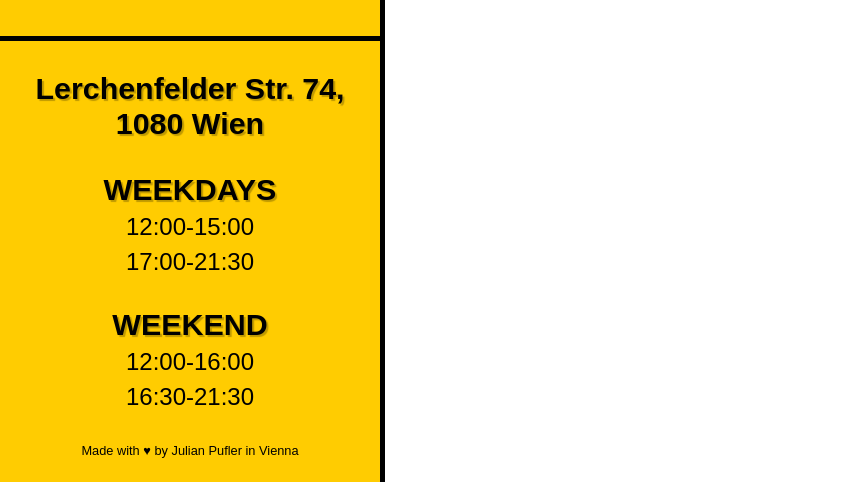
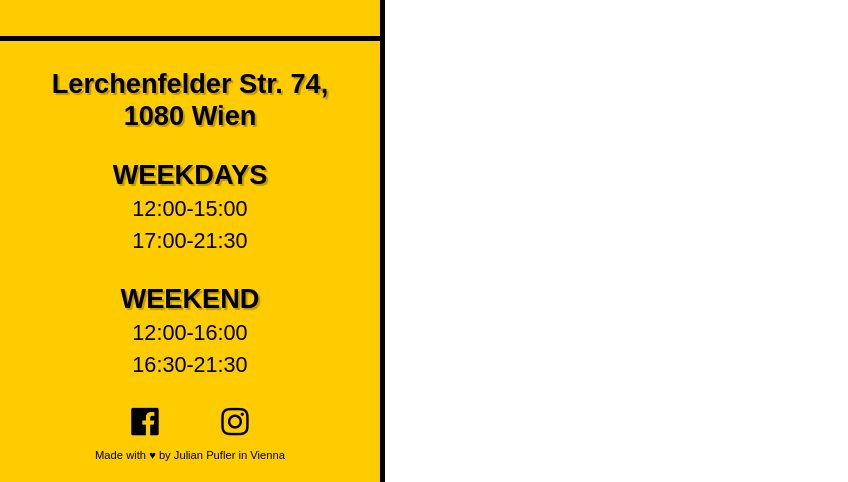
Before and after one commit to puf17640/oreno-ramen, a plain HTML site: page index.html in a window 1280 px wide. Shown: the part 318-800 px from the top of the page, without its empty margins (0-848 px from the left). Drawn offline with nearby package versions, Linux system fonts and the light colour scheme; some packages are replaced by stand-ins of ours; a web font is replaced by a local one.

Commit message:
social links added

```diff
--- a/index.html
+++ b/index.html
@@ -10,6 +10,7 @@
 	<script src="https://cdnjs.cloudflare.com/ajax/libs/jquery/3.4.1/jquery.min.js"></script>
 	<script src="https://cdn.jsdelivr.net/npm/lozad/dist/lozad.min.js"></script>
 	<script src="index.js"></script>
+	<link rel="stylesheet" href="https://cdnjs.cloudflare.com/ajax/libs/font-awesome/4.7.0/css/font-awesome.min.css">
 </head>
 <body>
 	<div class="left">
@@ -21,6 +22,10 @@
 				<p class="bigText caps">Weekdays<br><span class="smallText">12:00-15:00<br>17:00-21:30</span></p>
 				<p class="bigText caps">Weekend<br><span class="smallText">12:00-16:00<br>16:30-21:30</span></p>
 			</div>
+			<ul class="social">
+				<li><a target="_blank" href="https://www.facebook.com/orenoramen1080/"><i class="fa fa-2x fa-facebook-official"></i></a></li>
+				<li><a target="_blank" href="https://www.instagram.com/oreno_ramen/"><i class="fa fa-2x fa-instagram"></i></a></li>
+			</ul>
 			<p class="footer">Made with ♥ by Julian Pufler in Vienna</p>
 		</div>
 	</div>
--- a/index.js
+++ b/index.js
@@ -1,7 +1,5 @@
 $(() => {
-	lozad(".lozad", {
-		loaded: (el) => { console.log(el) }
-	}).observe()
+	lozad().observe()
 
 	let slideIndex = 0
 	function slider() {
--- a/style.css
+++ b/style.css
@@ -31,7 +31,7 @@ body {
 }
 
 .bigText {
-	font-size: 1.9rem;
+	font-size: 1.7rem;
 	font-weight: bold;
 	text-shadow: 2px 2px 1px rgba(0,0,0,0.25);
 }
@@ -41,7 +41,7 @@ body {
 }
 
 .smallText {
-	font-size: 1.5rem;
+	font-size: 1.35rem;
 	font-weight: lighter;
 	text-shadow: none;
 	/**text-shadow: 2px 2px 1px rgba(0,0,0,0.25);**/
@@ -52,8 +52,10 @@ body {
 }
 
 .footer {
-	margin-top: 15px;
-	font-size: .8rem;
+	position: absolute;
+	width: 100%;
+	bottom: 10px;
+	font-size: .7rem;
 }
 
 .left {
@@ -67,7 +69,7 @@ body {
 .wrapper {
 	position: relative;
 	display: block;
-	height: calc(100% - 70px);
+	height: 100%;
 }
 
 .wrapper > img {
@@ -97,12 +99,20 @@ body {
 	filter: saturate(75%);
 }
 
-.slide:not(:first-of-type) > img[data-loaded="true"]{
-	animation: fadeIn 5s;
+.social {
+	display: flex;
+    justify-content: space-around;
+	list-style-type: none;
+	margin: 0 100px;
+    padding: 0;
 }
 
-.slide:first-of-type > img[data-loaded="true"] {
-	animation: fadeIn 1s ease-in-out;
+a {
+	color: black;
+}
+
+a:link {
+    color:inherit;
 }
 
 @keyframes fadeIn {
```
